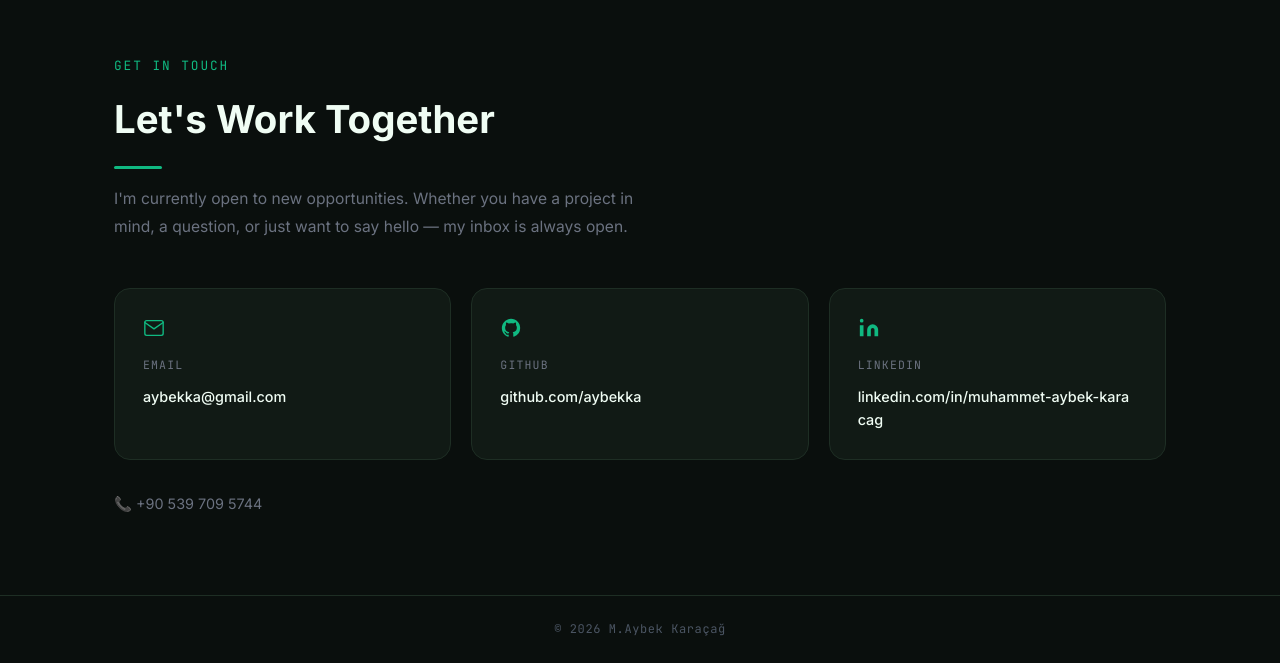
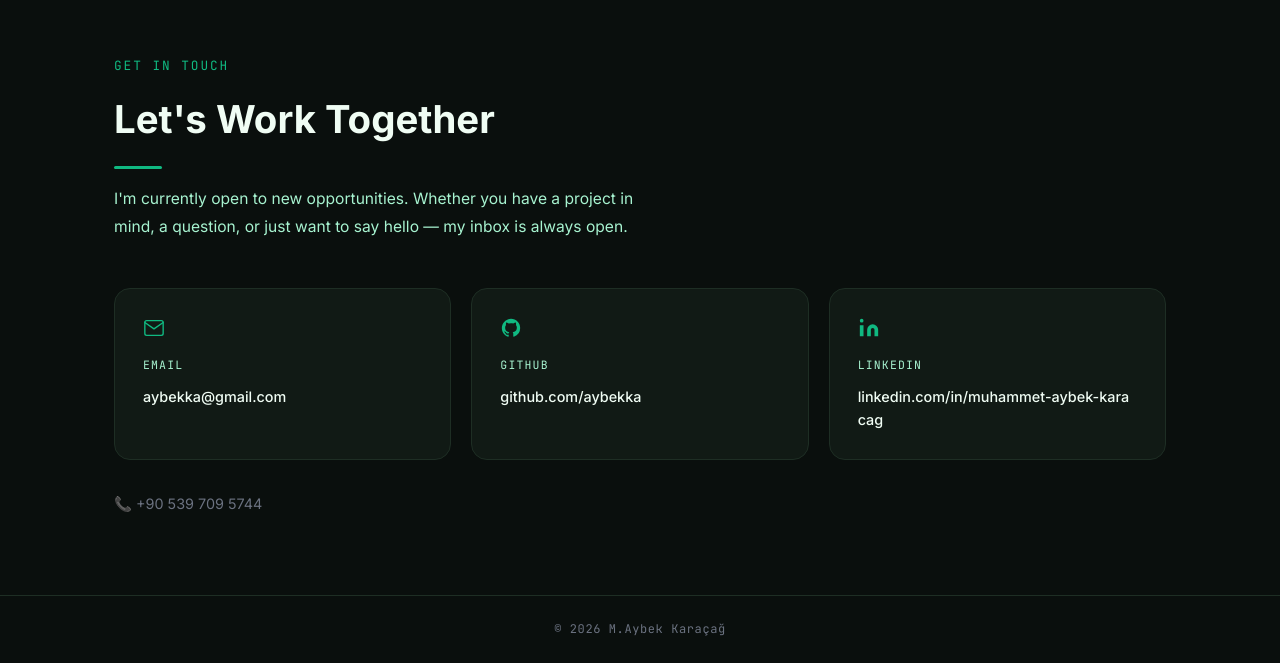
Before and after one commit to Aybekka/Portfolio, a React (Vite) app: page / in a window 1280 px wide. Shown: the part 3862-4525 px from the top of the page. Built offline with nearby package versions, Linux system fonts and the light colour scheme.

Commit message:
Some contrast issues resolved

```diff
--- a/src/components/Contact/Contact.module.css
+++ b/src/components/Contact/Contact.module.css
@@ -9,7 +9,7 @@
 
 .subtext {
   font-size: 0.975rem;
-  color: var(--color-text-muted);
+  color: var(--color-text-secondary);
   line-height: 1.75;
   margin-top: -32px;
   margin-bottom: 48px;
@@ -46,7 +46,7 @@
 .cardLabel {
   font-family: var(--font-mono);
   font-size: 0.72rem;
-  color: var(--color-text-muted);
+  color: var(--color-text-secondary);
   letter-spacing: 0.1em;
   text-transform: uppercase;
 }
@@ -74,7 +74,7 @@
 .footer p {
   font-family: var(--font-mono);
   font-size: 0.75rem;
-  color: var(--color-text-subtle);
+  color: var(--color-text-muted);
   letter-spacing: 0.05em;
 }
 
```
